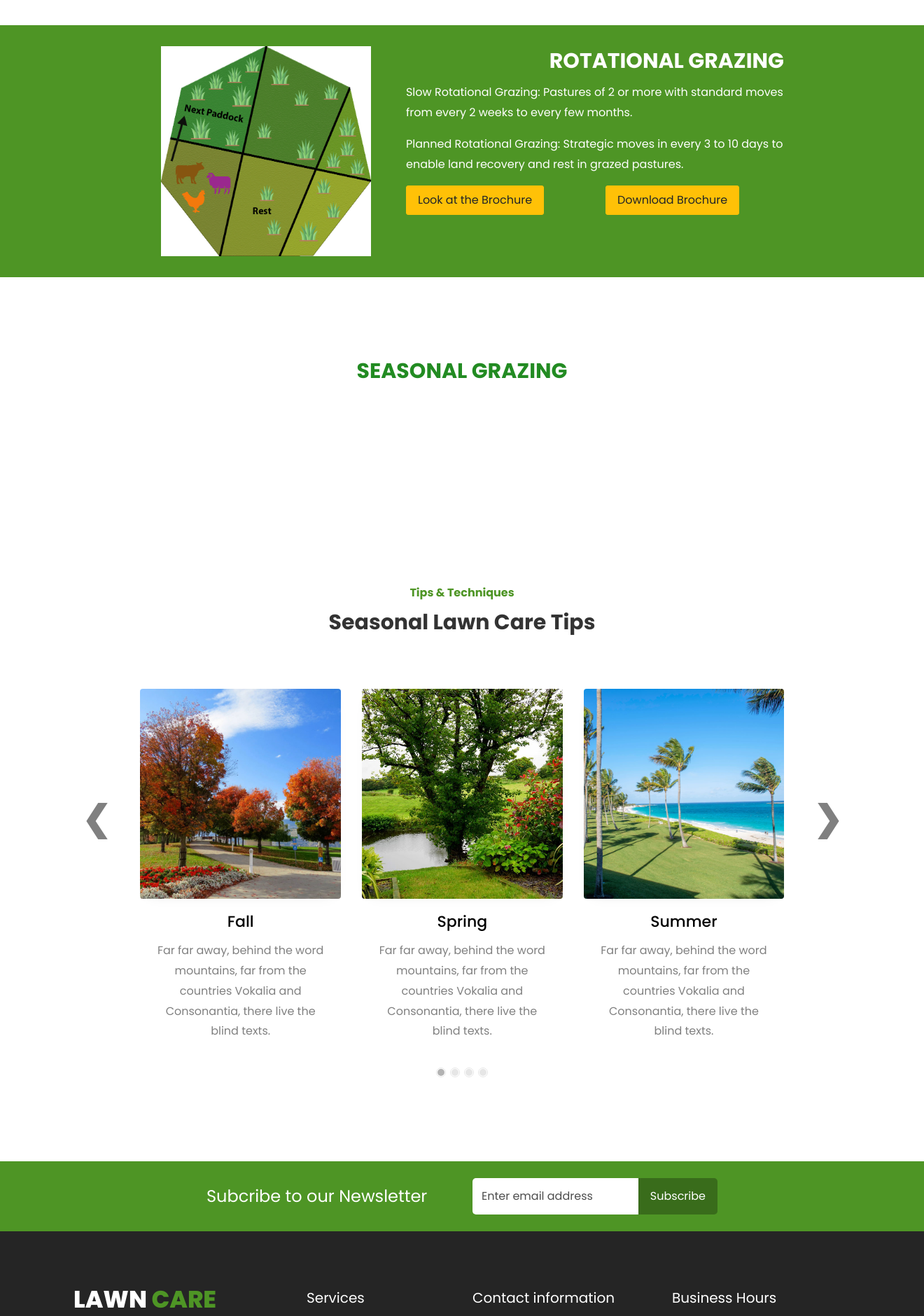
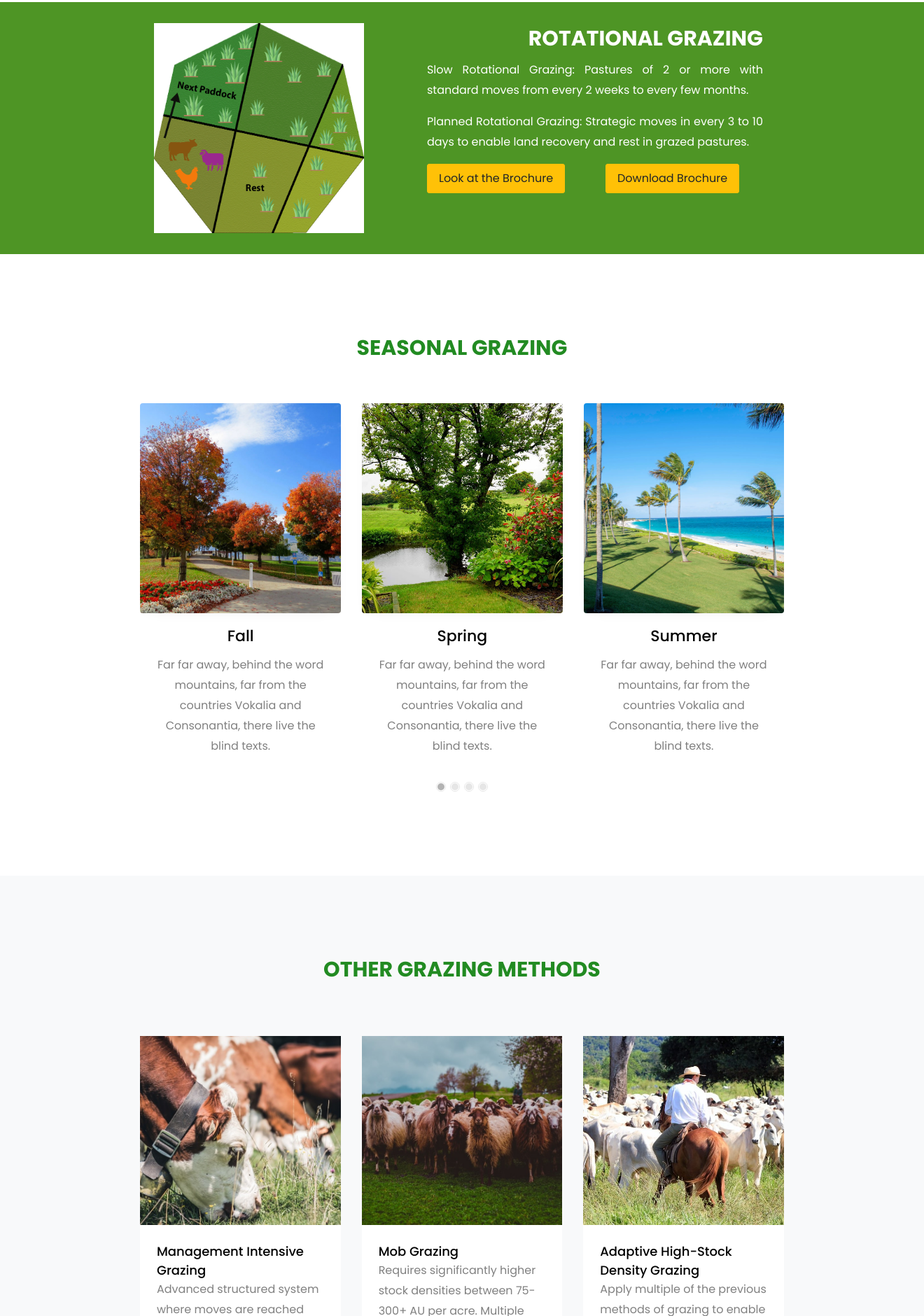
Before and after one commit to maximzaika/amazing-grazing2, a PHP site: page /techniques.php in a window 1320 px wide; the page is wider, and only the part inside the window is pictured. Shown: the part 921-2801 px from the top of that part at 70% size. Run offline with PHP 8.4, Linux system fonts and the light colour scheme; some libraries are stand-ins or nearby versions; some web fonts are replaced.

Commit message:
add other grazing done by chihang, update layout

```diff
--- a/css/techniques.css
+++ b/css/techniques.css
@@ -45,7 +45,7 @@
   border: 2px solid #28a745;
   background-color: white;
 }
-
+/*
 .arrow_button {
 	cursor: pointer;
 	position: absolute;
@@ -53,4 +53,4 @@
 	background-color: white;
 	font-weight: bold;
 	font-size: 50px;
-}
+}*/
--- a/techniques.php
+++ b/techniques.php
@@ -79,36 +79,27 @@
 		<div class="row">
 			<div class="col-xs-12 col-md-1"></div>
 			<div class="col-xs-12 col-md-5">
-					<div class="heading-section ftco-animate">
+				<div class="heading-section ftco-animate"  style="padding-left: 60px;">
+					<div class="row">
 						<h2 style="color: #228B22;text-align: left;">CONTINUOUS GRAZING</h2>
+						<p style="text-align: justify;">No rotation of livestock with single pasture system.</p>
+						<p style="text-align: justify;">Continuous grazing requires high conservative stocking rates in general.</p>
 					</div>
-				</div>
-			</div>
-			<div class="row">
-			<div class="col-xs-12 col-md-1"></div>
-				<div class="col-xs-12 col-md-5">
-					<div class="heading-section ftco-animate" >
-						<div class="row" style="padding: 15px;">
-							<p>No rotation of livestock with single pasture system.</p>
-							<p>Continuous grazing requires high conservative stocking rates in general.</p>
-						</div>
-						<div class="row">
+					<!--<div class="row">
 						<div class="col-xs-12 col-md-6">
 							<a href="download/rotational_grazing.png" class="btn btn-warning py-2 px-3" id="bochure">Look at the Brochure</a>
 						</div>
 						<div class="col-xs-12 col-md-6">
 							<a href="download/rotational_grazing.png" class="btn btn-warning py-2 px-3" download id="bochure">Download Brochure</a>
 						</div>
+					</div>-->
 				</div>
 			</div>
-				</div>
-
 			<!--video/gif/image-->
 			<div class="col-xs-12 col-md-5 d-flex justify-content-center align-items-center">
-					<img src="images/continuous_grazing.png" alt="Continuous grazing"  height="200">
+				<img src="images/continuous_grazing.png" alt="Continuous grazing"  height="220" style="padding-right: 60px;">
 			</div>
 			<div class="col-xs-12 col-md-1"></div>
-			</div>
 		</div>
 	</section>
 	<br/><br/>
@@ -118,15 +109,15 @@
 			<div class="row">
 				<div class="col-xs-12 col-md-1"></div>
 				<div class="col-xs-12 col-md-4">
-				<img src="images/rotational-grazing.gif" alt="Rotational Grazing" width="300" height="300" style="margin:30px 30px">
+					<img src="images/rotational-grazing.gif" alt="Rotational Grazing" width="300" height="300" style="margin:30px 20px">
 				</div>
 				<div class="col-xs-12 col-md-6">
-					<div class="heading-section ftco-animate">
-						<br/>
+					<div class="heading-section ftco-animate" style="margin:30px 30px">
+
 						<h2 style="text-align:right; color:white;">ROTATIONAL GRAZING</h2>
-						<p style="color:white;">Slow Rotational Grazing: Pastures of 2 or more with standard moves from every 2 weeks to every few months.</p>
-						<p style="color:white;">Planned Rotational Grazing: Strategic moves in every 3 to 10 days to enable land recovery and rest in grazed pastures.</p>
-						<div class="row">
+						<p style="color:white; text-align: justify;">Slow Rotational Grazing: Pastures of 2 or more with standard moves from every 2 weeks to every few months.</p>
+						<p style="color:white; text-align: justify;">Planned Rotational Grazing: Strategic moves in every 3 to 10 days to enable land recovery and rest in grazed pastures.</p>
+						<div class="row align-items-end">
 							<div class="col-xs-12 col-md-6">
 								<a href="download/rotational_grazing.png" class="btn btn-warning py-2 px-3" id="bochure">Look at the Brochure</a>
 							</div>
@@ -142,36 +133,32 @@
         </div>
     </section>
 
-	<!--seasonal grazing-->
+	<!--seasonal grazing - slideshow
 	<section class="ftco-section">
 
 			<div class="row justify-content-center mb-5">
 					<div class="heading-section ftco-animate">
-						<h2 style="color: #228B22;text-align: left;">SEASONAL GRAZING</h2>
+						<h2 style="color: #228B22;">SEASONAL GRAZING</h2>
 					</div>
 			</div>
 		<div class="container">
 
-
-
-
 		</div>
 
-
-
-	</section>
-	<!----------------------------------------------------->
+	</section>-->
+	<!---------------------split line-------------------------------->
     <section class="ftco-section">
     	<div class="container">
     		<div class="row justify-content-center mb-5">
 				<div class="col-md-10 text-center heading-section ftco-animate">
-					<span class="subheading">Tips &amp; Techniques</span>
-					<h2 class="mb-4">Seasonal Lawn Care Tips</h2>
+					<!--<span class="subheading">Tips &amp; Techniques</span>
+					<h2 class="mb-4">Seasonal Lawn Care Tips</h2>-->
+					<h2 style="color: #228B22;">SEASONAL GRAZING</h2>
 				</div>
 			</div>
 			<div class="row">
 				<div class="col-md-1  d-flex align-items-center justify-content-center">
-					<a class="arrow_button" onclick="plusSlides(-1)">&#10094;</a>
+					<!--<a class="arrow_button" onclick="plusSlides(-1)">&#10094;</a>-->
 				</div>
 				<div class="col-md-10">
 					<div class="carousel-seasonal owl-carousel ftco-owl">
@@ -218,11 +205,68 @@
 					</div>
 				</div>
 				<div class="col-md-1 d-flex align-items-center justify-content-center">
-					<a class="arrow_button" onclick="plusSlides(1)">&#10095;</a>
+					<!--<a class="arrow_button" onclick="plusSlides(1)">&#10095;</a>-->
 				</div>
 			</div>
     	</div>
     </section>
+
+<!-- other grazing methods-->
+	<section class="ftco-section bg-light">
+		<div class="container">
+		<div class="row">
+			<div class="col-xs-12 col-md-1"></div>
+			<div class="col-xs-12 col-md-10">
+				<div class="row justify-content-center mb-5 pb-3">
+					<div class="col-md-7 heading-section text-center ftco-animate">
+						<h2 style="color: #228B22;text-align: center;">OTHER GRAZING METHODS</h2>
+					</div>
+				</div>
+
+				<div class="row d-flex">
+					<div class="col-md-4 d-flex ftco-animate">
+						<div class="blog-entry justify-content-end">
+							<a href="blog-single.html" class="block-20" style="background-image: url('images/management_intensive_grazing.jpeg');">
+							</a>
+							<div class="text p-4 float-right d-block">
+								<h3 class="heading mb-0"><a href="#">Management Intensive Grazing</a></h3>
+								<p>Advanced structured system where moves are reached every 1 to 4 days. Management intensive grazing requires more temporary fences and permanent pastures in place to generate small paddocks. Herd densities are typically between 3-14 AU per acre.</p>
+							</div>
+						</div>
+					</div>
+
+					<div class="col-md-4 d-flex ftco-animate">
+						<div class="blog-entry justify-content-end">
+							<a href="blog-single.html" class="block-20" style="background-image: url('images/mod_grazing.jpeg');">
+							</a>
+							<div class="text p-4 float-right d-block">
+								<h3 class="heading mb-0"><a href="#">Mob Grazing</a></h3>
+								<p>Requires significantly higher stock densities between 75-300+ AU per acre. Multiple moves per day are required to maintain ideal stock densities. Temporary fencing is often used to create small paddocks.</p>
+							</div>
+						</div>
+					</div>
+
+					<div class="col-md-4 d-flex ftco-animate">
+						<div class="blog-entry justify-content-end">
+							<a href="blog-single.html" class="block-20" style="background-image: url('images/adaptive_high_stock_density_grazing.jpeg');">
+							</a>
+							<div class="text p-4 float-right d-block">
+								<h3 class="heading mb-0"><a href="#">Adaptive High-Stock Density Grazing</a></h3>
+								<p>Apply multiple of the previous methods of grazing to enable graziers to adjust herd density to achieve nutritional needs of livestock and satisfy the conditions of the soil.</p>
+							</div>
+						</div>
+					</div>
+				</div>
+			</div>
+			<div class="col-xs-12 col-md-1"></div>
+		</div>
+
+
+		</div>
+	</section>
+		<!-- other grazing end-->
+
+
 
     <section class="ftco-section ftco-no-pt ftco-no-pb bg-primary">
       <div class="container">
```
Also changed, not shown: images/adaptive_high_stock_density_grazing.jpeg (added), images/management_intensive_grazing.jpeg (added), images/mod_grazing.jpeg (added). Lines whose indentation alone changed are shown as unchanged.
